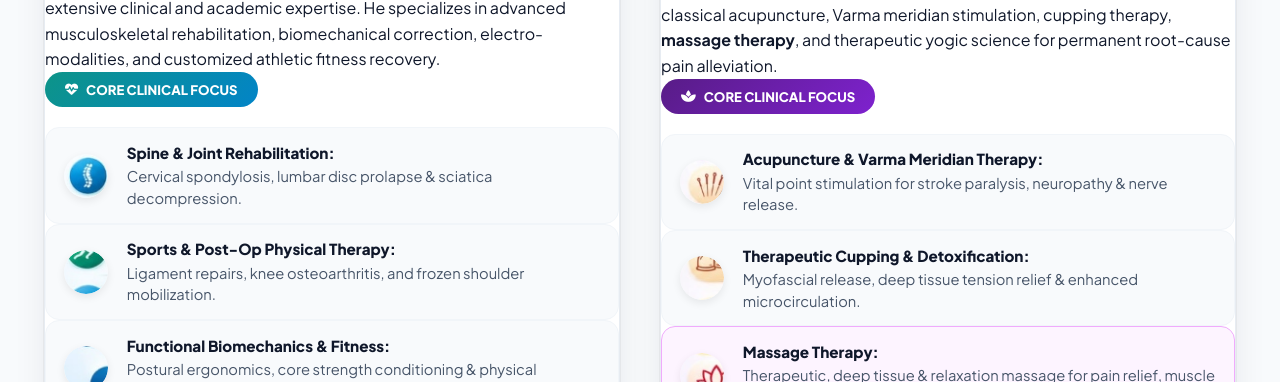
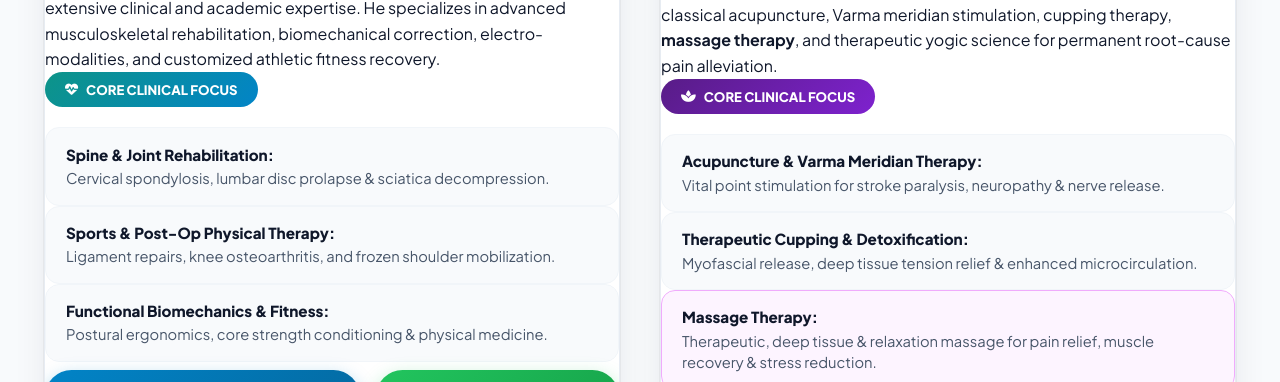
Before and after one commit to BanavathS45/loc_physioFit, a plain HTML site: page about.html in a window 1280 px wide. Shown: the part 2510-2892 px from the top of the page. Drawn offline with Linux system fonts and the light colour scheme.

Commit message:
Remove side icons from doctor focus rows for clean alignment

```diff
--- a/about.html
+++ b/about.html
@@ -296,9 +296,6 @@
 
               <div class="focus-rows-list">
                 <div class="focus-row-item">
-                  <div class="focus-icon-box icon-spine">
-                    <img src="/images/icon-focus-spine.png" alt="Spine & Joint" />
-                  </div>
                   <div class="focus-row-text">
                     <span class="focus-row-title">Spine & Joint Rehabilitation:</span>
                     Cervical spondylosis, lumbar disc prolapse & sciatica decompression.
@@ -306,9 +303,6 @@
                 </div>
 
                 <div class="focus-row-item">
-                  <div class="focus-icon-box icon-sports">
-                    <img src="/images/icon-focus-sports.png" alt="Sports & Post-Op" />
-                  </div>
                   <div class="focus-row-text">
                     <span class="focus-row-title">Sports & Post-Op Physical Therapy:</span>
                     Ligament repairs, knee osteoarthritis, and frozen shoulder mobilization.
@@ -316,9 +310,6 @@
                 </div>
 
                 <div class="focus-row-item">
-                  <div class="focus-icon-box icon-fitness">
-                    <img src="/images/icon-focus-fitness.png" alt="Functional Biomechanics" />
-                  </div>
                   <div class="focus-row-text">
                     <span class="focus-row-title">Functional Biomechanics & Fitness:</span>
                     Postural ergonomics, core strength conditioning & physical medicine.
@@ -402,9 +393,6 @@
 
               <div class="focus-rows-list">
                 <div class="focus-row-item">
-                  <div class="focus-icon-box icon-needles">
-                    <img src="/images/icon-focus-needles.png" alt="Acupuncture & Varma" />
-                  </div>
                   <div class="focus-row-text">
                     <span class="focus-row-title">Acupuncture & Varma Meridian Therapy:</span>
                     Vital point stimulation for stroke paralysis, neuropathy & nerve release.
@@ -412,9 +400,6 @@
                 </div>
 
                 <div class="focus-row-item">
-                  <div class="focus-icon-box icon-cupping">
-                    <img src="/images/icon-focus-cupping.png" alt="Therapeutic Cupping" />
-                  </div>
                   <div class="focus-row-text">
                     <span class="focus-row-title">Therapeutic Cupping & Detoxification:</span>
                     Myofascial release, deep tissue tension relief & enhanced microcirculation.
@@ -422,9 +407,6 @@
                 </div>
 
                 <div class="focus-row-item highlight-massage-row">
-                  <div class="focus-icon-box icon-massage">
-                    <img src="/images/icon-focus-massage.png" alt="Massage Therapy" />
-                  </div>
                   <div class="focus-row-text">
                     <span class="focus-row-title">Massage Therapy:</span>
                     Therapeutic, deep tissue & relaxation massage for pain relief, muscle recovery & stress reduction.
@@ -432,9 +414,6 @@
                 </div>
 
                 <div class="focus-row-item">
-                  <div class="focus-icon-box icon-lotus">
-                    <img src="/images/icon-focus-lotus.png" alt="Medical Yoga & Nutrition" />
-                  </div>
                   <div class="focus-row-text">
                     <span class="focus-row-title">Medical Yoga & Naturopathic Nutrition:</span>
                     Anti-inflammatory diets, therapeutic pranayama & holistic wellness.
--- a/css/style.css
+++ b/css/style.css
@@ -1097,13 +1097,9 @@ ul {
     padding: 0.45rem 1rem;
   }
   .focus-row-item {
-    grid-template-columns: 44px 1fr !important;
+    display: block !important;
     text-align: left !important;
-    padding: 0.75rem;
-    gap: 0.85rem;
-  }
-  .focus-icon-box {
-    margin: 0;
+    padding: 0.85rem 1rem !important;
   }
   .doctor-action-btns {
     grid-template-columns: 1fr;
@@ -1647,33 +1643,9 @@ ul {
 }
 
 /* Icon box with authentic extracted graphic images */
-.focus-icon-box {
-  width: 44px;
-  height: 44px;
-  border-radius: 50%;
-  display: flex;
-  align-items: center;
-  justify-content: center;
-  flex-shrink: 0;
-  overflow: hidden;
-  background: transparent;
-  box-shadow: 0 3px 8px rgba(0, 0, 0, 0.08);
-}
-
-.focus-icon-box img {
-  width: 100%;
-  height: 100%;
-  object-fit: cover;
-  border-radius: 50%;
+.focus-row-item {
   display: block;
-}
-
-.focus-row-item {
-  display: grid;
-  grid-template-columns: 44px 1fr;
-  gap: 1.15rem;
-  align-items: center;
-  padding: 0.85rem 1.15rem;
+  padding: 0.95rem 1.25rem;
   border-radius: 14px;
   background: #f8fafc;
   border: 1px solid #f1f5f9;
```
Also changed, not shown: about/index.html (+0 -21 lines), index.html (+0 -21 lines).
